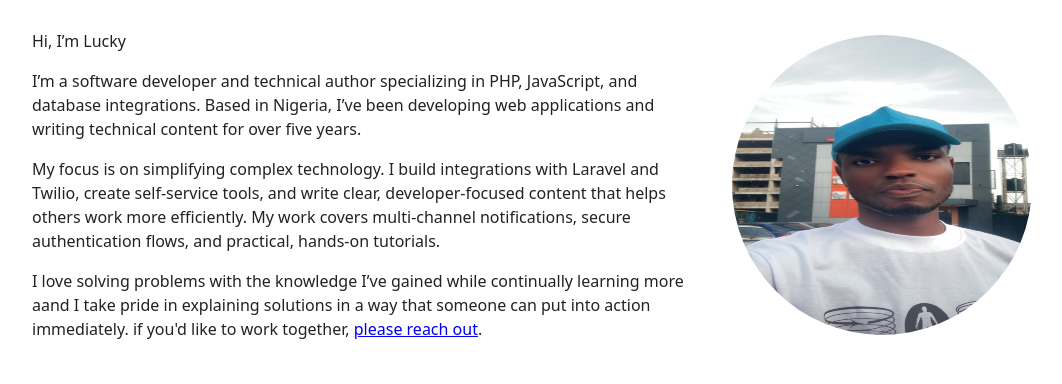
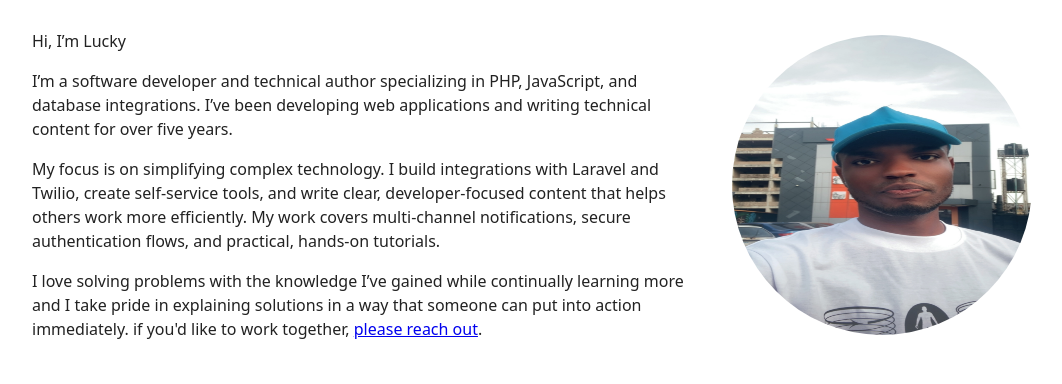
Before and after one commit to lucky4242/portfolio, a plain HTML site: page index.html in a window 1280 px wide. Shown: the part 416-800 px from the top of the page, without its empty margins (108-1170 px from the left). Drawn offline with Linux system fonts and the light colour scheme.

Commit message:
Update index.html

```diff
--- a/index.html
+++ b/index.html
@@ -45,9 +45,8 @@
             <p>Hi, I’m Lucky</p>
             <p>
               I’m a software developer and technical author specializing in PHP,
-              JavaScript, and database integrations. Based in Nigeria, I’ve been
-              developing web applications and writing technical content for over
-              five years.
+              JavaScript, and database integrations. I’ve been developing web
+              applications and writing technical content for over five years.
             </p>
 
             <p>
@@ -59,9 +58,9 @@
             </p>
             <p>
               I love solving problems with the knowledge I’ve gained while
-              continually learning more aand I take pride in explaining
-              solutions in a way that someone can put into action immediately.
-              if you'd like to work together,
+              continually learning more and I take pride in explaining solutions
+              in a way that someone can put into action immediately. if you'd
+              like to work together,
               <a href="#contact" rel="noopener">please reach out</a>.
             </p>
           </div>
```
